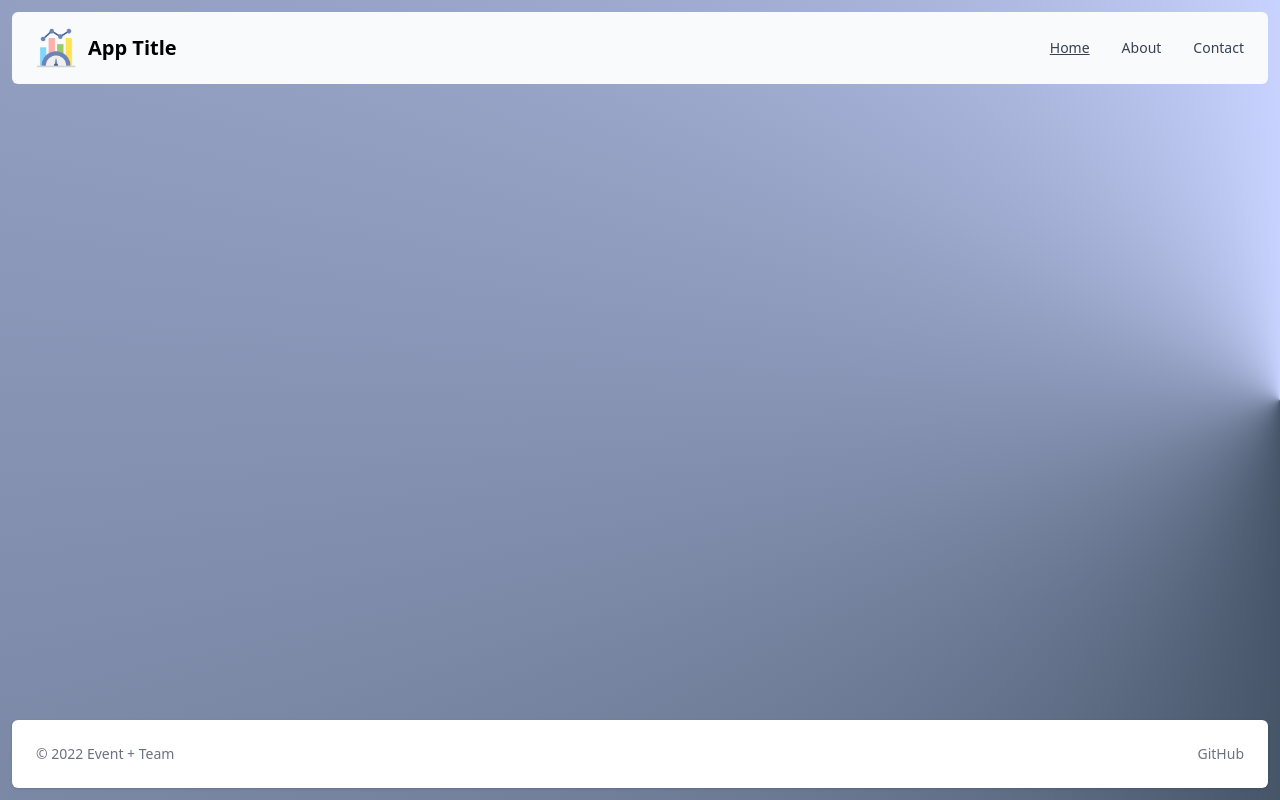
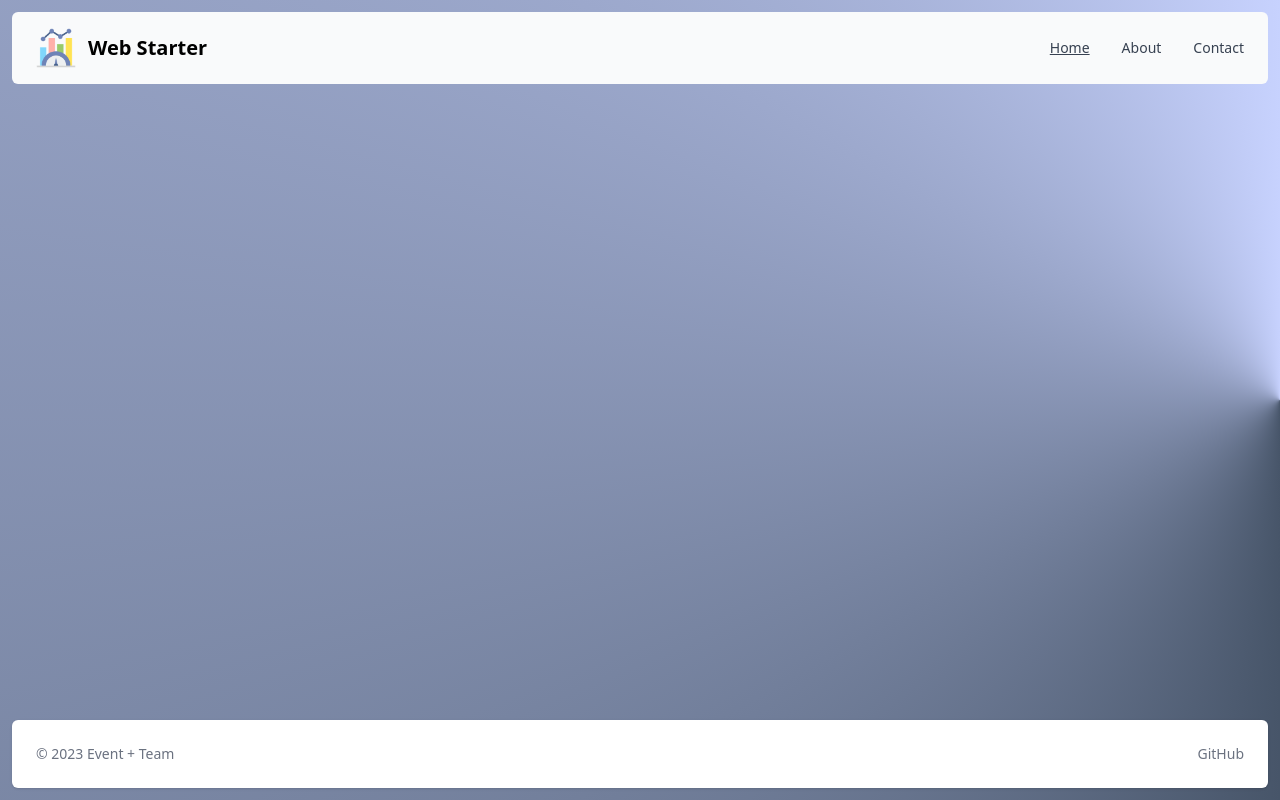
Before and after one commit to artemshchirov/web-starter, a React (Vite) app: page / in a window 1280 px wide. Built offline with nearby package versions, Linux system fonts and the light colour scheme.

Commit message:
feat(ui): style spinner

```diff
--- a/index.html
+++ b/index.html
@@ -4,7 +4,7 @@
     <meta charset="UTF-8" />
     <link rel="icon" type="image/svg+xml" href="/vite.svg" />
     <meta name="viewport" content="width=device-width, initial-scale=1.0" />
-    <title>web-starter /deploy</title>
+    <title>Web Starter</title>
   </head>
   <body>
     <div id="root"></div>
--- a/package.json
+++ b/package.json
@@ -9,8 +9,6 @@
     "preview": "vite preview"
   },
   "dependencies": {
-    "primeicons": "^6.0.1",
-    "primereact": "^8.7.3",
     "react": "^18.2.0",
     "react-dom": "^18.2.0"
   },
@@ -20,6 +18,8 @@
     "@vitejs/plugin-react": "^2.2.0",
     "autoprefixer": "^10.4.13",
     "postcss-cli": "^10.1.0",
+    "primeicons": "^6.0.1",
+    "primereact": "^8.7.3",
     "react-router-dom": "^6.4.5",
     "tailwindcss": "^3.2.4",
     "typescript": "^4.6.4",
--- a/src/components/ui/Footer.tsx
+++ b/src/components/ui/Footer.tsx
@@ -5,7 +5,7 @@ const Footer: FC = () => {
   return (
     <footer className="w-full p-4 bg-white rounded-md shadow md:flex md:items-center md:justify-between md:p-6 dark:bg-gray-800">
       <span className="text-sm text-gray-500 sm:text-center dark:text-gray-400">
-        © 2022{' '}
+        © 2023{' '}
         <CustomLink
           href="https://codenrock.com/en/contests/hackwagon22#/"
           className="hover:underline"
--- a/src/components/ui/Header/Header.tsx
+++ b/src/components/ui/Header/Header.tsx
@@ -17,7 +17,7 @@ const Header: FC = () => {
         >
           <img src={logo} className="h-6 mr-3 sm:h-10" alt="App Logo" />
           <span className="self-center text-xl font-semibold text-black dark:text-white">
-            App Title
+            Web Starter
           </span>
         </CustomLink>
 
--- a/src/components/ui/Spinner.tsx
+++ b/src/components/ui/Spinner.tsx
@@ -1,13 +1,16 @@
 import { FC } from 'react';
+import Page from '../../layouts/Page';
 
 const Spinner: FC = () => {
   return (
-    <div className="absolute top-1/2 left-1/2 transform -translate-x-1/2 -translate-y-1/2">
-      <div role="status">
-        <div className="w-16 h-16 border-4 border-dashed rounded-full animate-spin dark:border-violet-400"></div>
-        <span className="sr-only">Loading...</span>
+    <Page>
+      <div className="absolute transform -translate-x-1/2 -translate-y-1/2 top-1/2 left-1/2 ">
+        <div role="status">
+          <div className="w-16 h-16 border-4 border-white border-dashed rounded-full animate-spin dark:border-gray-800"></div>
+          <span className="sr-only">Loading...</span>
+        </div>
       </div>
-    </div>
+    </Page>
   );
 };
 
```
